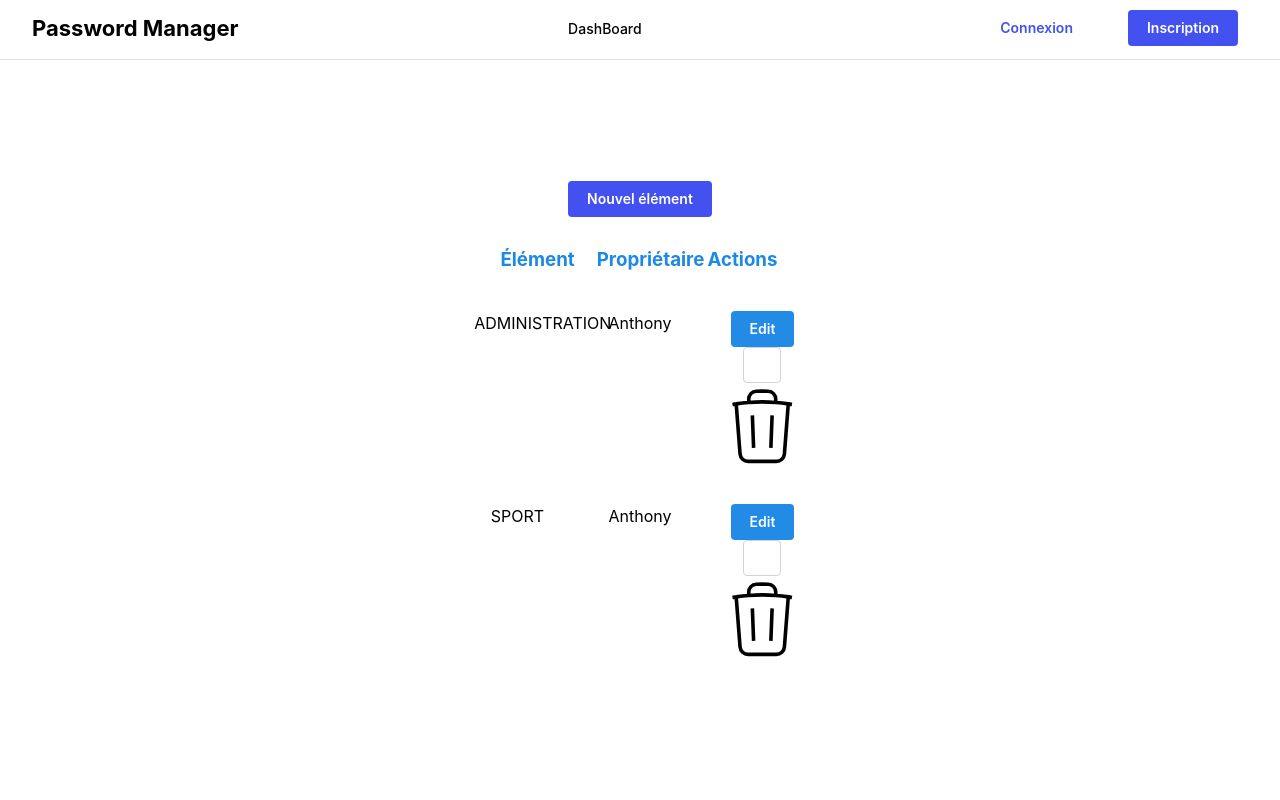
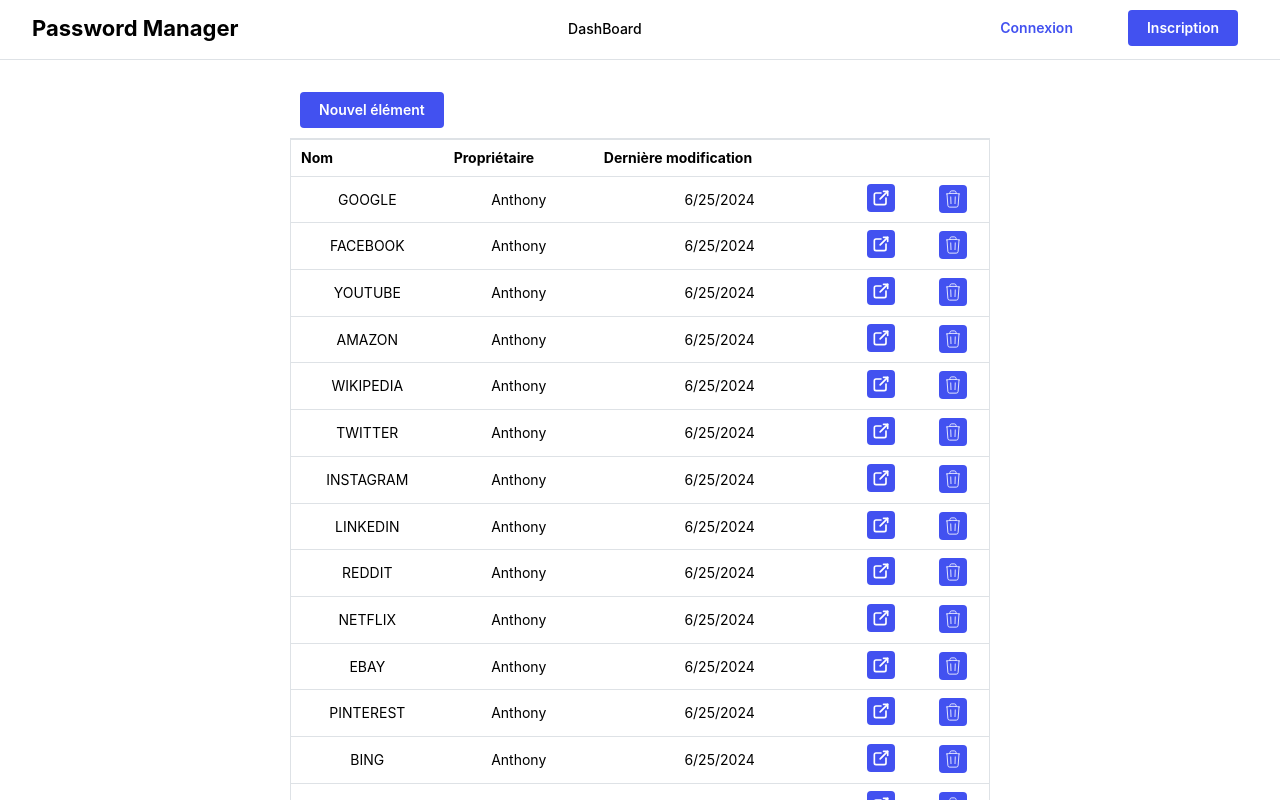
Before and after one commit to pingducky/password-protector-front, a React (Vite) app: page / in a window 1280 px wide. Shown: the top 800 px of the page. Built offline with nearby package versions, Linux system fonts and the light colour scheme.

Commit message:
Mise au propre du dashboard

```diff
--- a/package.json
+++ b/package.json
@@ -42,6 +42,7 @@
     "postcss-preset-mantine": "^1.13.0",
     "postcss-simple-vars": "^7.0.1",
     "react-error-overlay": "^6.0.9",
+    "sass": "^1.77.6",
     "typescript": "^5.2.2",
     "vite": "^5.2.0"
   }
--- a/src/App.tsx
+++ b/src/App.tsx
@@ -2,7 +2,7 @@
 import '@mantine/core/styles.css';
 import { Outlet, RouterProvider, createBrowserRouter } from 'react-router-dom';
 import ErrorPage from './pages/ErrorPage/ErrorPage';
-import Dashboard from './pages/Dashboard';
+import Dashboard from './pages/Dashboard/Dashboard';
 import Register from './pages/Register';
 import Login from './pages/Login';
 import ResetPassword from './pages/ResetPassword';
--- a/src/pages/Dashboard.tsx
+++ /dev/null
@@ -1,62 +0,0 @@
-import {Box, Button, Grid} from '@mantine/core';
-import Navbar from "../components/shared/Navbar.tsx";
-import CustomizeButton from "../components/shared/CustomizeButton.tsx";
-import DeleteIcon from "../components/shared/Icons.tsx";
-
-interface Element {
-    id: number;
-    name: string;
-    proprietaire: string;
-}
-
-const elementtest = [{
-    id: 0,
-    name: 'ADMINISTRATION',
-    proprietaire: 'Anthony',
-}, {
-    id: 1,
-    name: 'SPORT',
-    proprietaire: 'Anthony',
-}]
-
-export default function Dashboard() {
-    const handleRowClick = (element: Element) => {
-        // Handle row click here
-        console.log(`Row clicked: ${element.id}`);
-    };
-
-    const handleEdit = (element: Element) => {
-        // Handle edit action here
-        console.log(`Edit: ${element.id}`);
-    };
-
-    const handleDelete = (element: Element) => {
-        // Handle delete action here
-        console.log(`Delete: ${element.id}`);
-    };
-
-    return (
-        <Box>
-            <Navbar/>
-            <CustomizeButton text={"Nouvel élément"} type={"button"} />
-            <Grid justify="center" align="flex-start">
-                <Grid.Col span={3}><h3 style={{ color: '#1E88E5' }}>Élément</h3></Grid.Col>
-                <Grid.Col span={3}><h3 style={{ color: '#1E88E5' }}>Propriétaire</h3></Grid.Col>
-                <Grid.Col span={3}><h3 style={{ color: '#1E88E5' }}>Actions</h3></Grid.Col>
-            </Grid>
-            {elementtest.map((element: Element) => (
-                <Grid justify="center" align="flex-start" key={element.id} onClick={() => handleRowClick(element)}>
-                    <Grid.Col m={10} span={3}>{element.name}</Grid.Col>
-                    <Grid.Col m={10} span={3}>{element.proprietaire}</Grid.Col>
-                    <Grid.Col m={10} span={3}>
-                        <Button onClick={(e) => { e.stopPropagation(); handleEdit(element); }}>Edit</Button>
-                        <Button  variant={"default"} onClick={(e) => { e.stopPropagation(); handleDelete(element); }}>
-                            <DeleteIcon/>
-                        </Button>
-                        <DeleteIcon/>
-                    </Grid.Col>
-                </Grid>
-            ))}
-        </Box>
-    );
-}
--- /dev/null
+++ b/src/pages/Dashboard/Dashboard.module.scss
@@ -0,0 +1,5 @@
+.root {
+    .newElementContainer {
+        display: flex;
+    }
+}
--- /dev/null
+++ b/src/pages/Dashboard/Dashboard.tsx
@@ -0,0 +1,88 @@
+import { ActionIcon, Box, Divider, Table } from '@mantine/core';
+import { IconExternalLink } from '@tabler/icons-react';
+import DeleteIcon from '../../components/shared/Icons';
+import CustomizeButton from '../../components/shared/CustomizeButton';
+import Navbar from '../../components/shared/Navbar';
+import styles from './Dashboard.module.scss';
+
+interface Element {
+    id: number;
+    name: string;
+    proprietaire: string;
+}
+
+const elementtest = [];
+const websiteNames = [
+    'google',
+    'facebook',
+    'youtube',
+    'amazon',
+    'wikipedia',
+    'twitter',
+    'instagram',
+    'linkedin',
+    'reddit',
+    'netflix',
+    'ebay',
+    'pinterest',
+    'bing',
+    'yahoo',
+    'github',
+    'twitch',
+    'medium',
+    'nytimes',
+    'cnn',
+    'bbc'
+];
+
+
+for (let i = 0; i < 20; i++) {
+    elementtest.push({
+        id: i,
+        name: websiteNames[i % websiteNames.length].toUpperCase(),
+        proprietaire: 'Anthony'
+    });
+}
+export default function Dashboard() {
+    return (
+        <Box className={styles.root}>
+            <Navbar />
+            <div className={styles.newElementContainer}>
+                <CustomizeButton text={"Nouvel élément"} type={"button"} />
+            </div>
+            <Divider />
+            <Table.ScrollContainer minWidth={700}>
+                <Table highlightOnHover withTableBorder >
+                    <Table.Thead>
+                        <Table.Tr>
+                            <Table.Th>Nom</Table.Th>
+                            <Table.Th>Propriétaire</Table.Th>
+                            <Table.Th>Dernière modification</Table.Th>
+                        </Table.Tr>
+                    </Table.Thead>
+                    <Table.Tbody>
+                        {
+                            elementtest.map((element) => (
+                                <Table.Tr key={element.id}>
+                                    <Table.Td>{element.name}</Table.Td>
+                                    <Table.Td>{element.proprietaire}</Table.Td>
+                                    <Table.Td>{new Date().toLocaleDateString()}</Table.Td>
+                                    <Table.Td>
+                                        <ActionIcon aria-label="Settings" p={3} color='violet'>
+                                            <IconExternalLink />
+                                        </ActionIcon>
+                                    </Table.Td>
+                                    <Table.Td>
+                                        <ActionIcon aria-label="Settings" p={3} color='violet'>
+                                            <DeleteIcon />
+                                        </ActionIcon>
+                                    </Table.Td>
+                                </Table.Tr>
+                            ))
+                        }
+                    </Table.Tbody>
+                </Table>
+            </Table.ScrollContainer>
+        </Box>
+    );
+}
```
Also changed, not shown: 1 other file (tests, documents, lock files or other folders).
